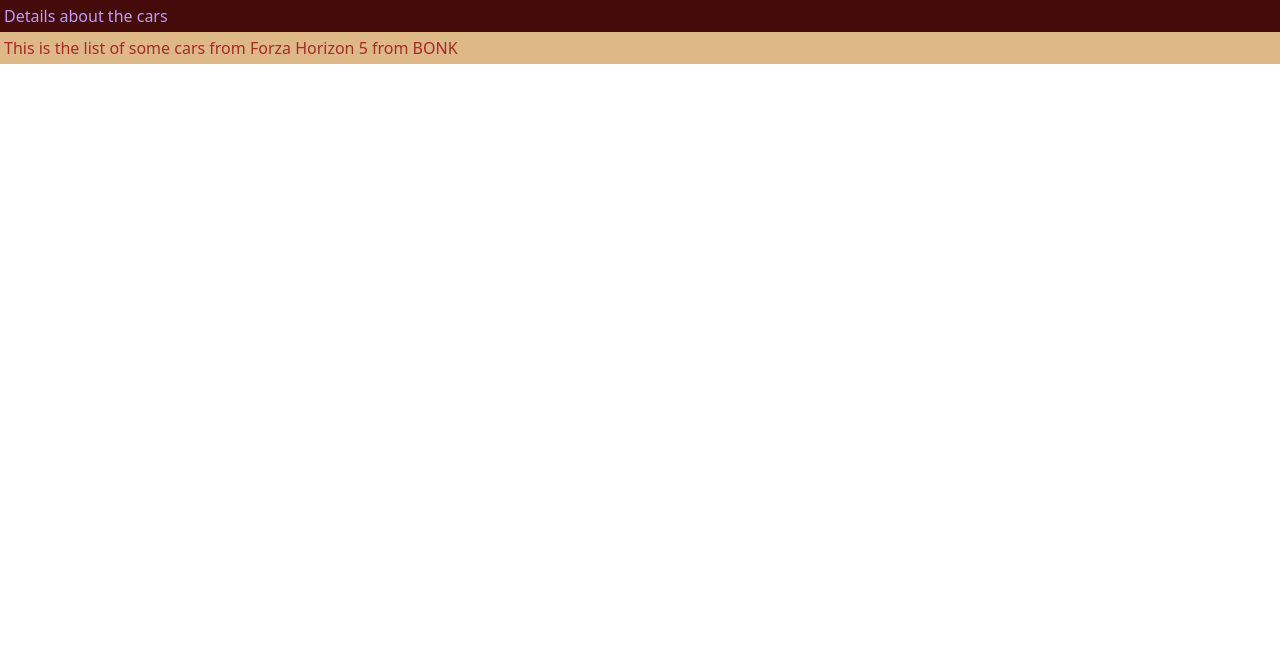
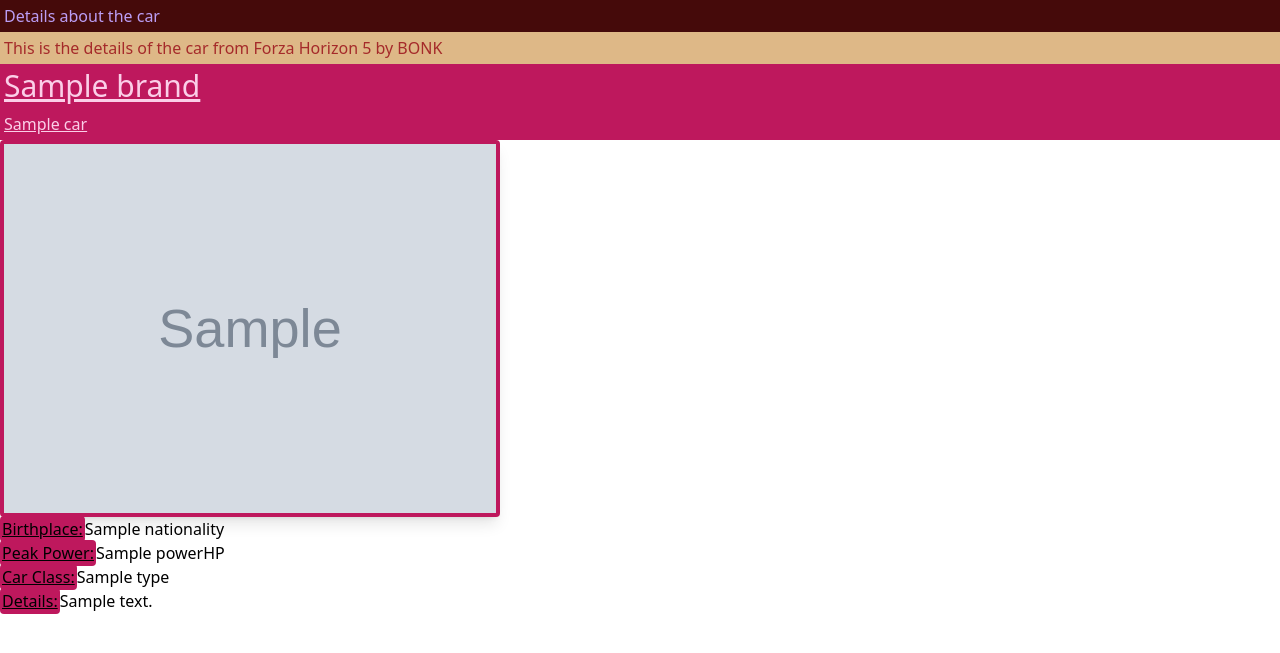
Before and after one commit to Cyberpunk2077M/django, a Django app: template django_proj1/bonk/templates/bonk/cardetail.html in a window 1280 px wide. Shown: the top 653 px of the page. Run offline with Django 5.2, Linux system fonts and the light colour scheme; the template is opened without the code that fills it: most values are stand-ins (such as "Sample title", 1, 10 or a date in 2020); grey boxes marked "Sample" are stand-in pictures; parts of the project's set-up code (start-up, migrations or seed data) failed here and were passed over; some libraries are stand-ins or nearby versions.

Commit message:
per car details page added

```diff
--- a/django_proj1/bonk/templates/bonk/cardetail.html
+++ b/django_proj1/bonk/templates/bonk/cardetail.html
@@ -5,10 +5,17 @@ Car Details
 {% endblock %}
 
 {% block nav %}
-<h2 class= "bg-red-950 p-1">Details about the cars</h2>
+<h2 class= "bg-red-950 p-1">Details about the car</h2>
 {% endblock %}
 
 {% block content %}
-<h1 class="p-1">This is the list of some cars from Forza Horizon 5 from BONK</h1>
+<h1 class="p-1">This is the details of the car from Forza Horizon 5 by BONK</h1>
+<h2 class="bg-pink-700 text-pink-200 text-3xl p-1"><u>{{car.brand}}</u></h2>
+<h2 class="bg-pink-700 text-pink-200 text-1xl p-1"><u>{{car.name}}</u></h2>
+<img class="rounded shadow-lg bg-pink-700 rounded p-1" src="{{ car.image.url }}" width=500>
+<h3><u class="bg-pink-700 text-1xl rounded p-0.5 m-0.3">Birthplace:</u>{{car.nationality}}</h3>
+<h3><u class="bg-pink-700 text-1xl rounded p-0.5 m-0.3">Peak Power:</u>{{car.power}}HP</h3>
+<h3><u class="bg-pink-700 text-1xl rounded p-0.5 m-0.3">Car Class:</u>{{car.type}}</h3>
+<h3><u class="bg-pink-700 text-1xl rounded p-0.5 m-0.3">Details:</u>{{car.description}}</h3>
 
 {% endblock %}
--- a/django_proj1/bonk/views.py
+++ b/django_proj1/bonk/views.py
@@ -8,4 +8,4 @@ def bonkfn1(request):
 
 def car_details(request, car_id):
     car = get_object_or_404(cartype, pk=car_id)
-    return render(request, 'bonk/cardetail.html', {'cartype': car, 'car_id': car_id})
+    return render(request, 'bonk/cardetail.html', {'car': car, 'car_id': car_id})
--- a/django_proj1/templates/website/index.html
+++ b/django_proj1/templates/website/index.html
@@ -6,5 +6,7 @@ Home page
 
 {% block content %}
 <h1 class="bg-cyan-400 text-3xl">this is Homepage</h1>
-<a href="#"></a><button class= 'class= inline-flex items-center justify-center w[5%] px-4 py-2 bg-pink-700 border border-red-300 text-sm font-medium rounded-md text-white bg-orange-pink-300 hover:bg-pink-500'>Go to Bonk</button>
+<a href="{% url 'bonk_function' %}">
+<button class= 'class= inline-flex items-center justify-center w[5%] px-4 py-2 bg-pink-700 border border-red-300 text-sm font-medium rounded-md text-white bg-orange-pink-300 hover:bg-pink-500'>Go to Bonk</button>
+</a>
 {% endblock %}
--- a/django_proj1/theme/static/css/dist/styles.css
+++ b/django_proj1/theme/static/css/dist/styles.css
@@ -791,6 +791,10 @@ select {
   margin: 0.5rem;
 }
 
+.m-1 {
+  margin: 0.25rem;
+}
+
 .mx-auto {
   margin-left: auto;
   margin-right: auto;
@@ -867,6 +871,11 @@ select {
   background-color: rgb(249 250 251 / var(--tw-bg-opacity));
 }
 
+.bg-pink-600 {
+  --tw-bg-opacity: 1;
+  background-color: rgb(219 39 119 / var(--tw-bg-opacity));
+}
+
 .bg-pink-700 {
   --tw-bg-opacity: 1;
   background-color: rgb(190 24 93 / var(--tw-bg-opacity));
@@ -877,33 +886,16 @@ select {
   background-color: rgb(69 10 10 / var(--tw-bg-opacity));
 }
 
-.bg-white {
-  --tw-bg-opacity: 1;
-  background-color: rgb(255 255 255 / var(--tw-bg-opacity));
+.p-1 {
+  padding: 0.25rem;
 }
 
-.bg-pink-400 {
-  --tw-bg-opacity: 1;
-  background-color: rgb(244 114 182 / var(--tw-bg-opacity));
+.p-4 {
+  padding: 1rem;
 }
 
-.bg-pink-600 {
-  --tw-bg-opacity: 1;
-  background-color: rgb(219 39 119 / var(--tw-bg-opacity));
-}
-
-.bg-pink-500 {
-  --tw-bg-opacity: 1;
-  background-color: rgb(236 72 153 / var(--tw-bg-opacity));
-}
-
-.bg-pink-100 {
-  --tw-bg-opacity: 1;
-  background-color: rgb(252 231 243 / var(--tw-bg-opacity));
-}
-
-.p-1 {
-  padding: 0.25rem;
+.p-0\.5 {
+  padding: 0.125rem;
 }
 
 .px-4 {
@@ -918,6 +910,11 @@ select {
 
 .font-serif {
   font-family: ui-serif, Georgia, Cambria, "Times New Roman", Times, serif;
+}
+
+.text-2xl {
+  font-size: 1.5rem;
+  line-height: 2rem;
 }
 
 .text-3xl {
@@ -935,17 +932,12 @@ select {
   line-height: 1.25rem;
 }
 
-.text-2xl {
-  font-size: 1.5rem;
-  line-height: 2rem;
+.font-bold {
+  font-weight: 700;
 }
 
 .font-medium {
   font-weight: 500;
-}
-
-.font-bold {
-  font-weight: 700;
 }
 
 .leading-normal {
@@ -959,6 +951,16 @@ select {
 .text-white {
   --tw-text-opacity: 1;
   color: rgb(255 255 255 / var(--tw-text-opacity));
+}
+
+.text-pink-300 {
+  --tw-text-opacity: 1;
+  color: rgb(249 168 212 / var(--tw-text-opacity));
+}
+
+.text-pink-200 {
+  --tw-text-opacity: 1;
+  color: rgb(251 207 232 / var(--tw-text-opacity));
 }
 
 .shadow-lg {
```
